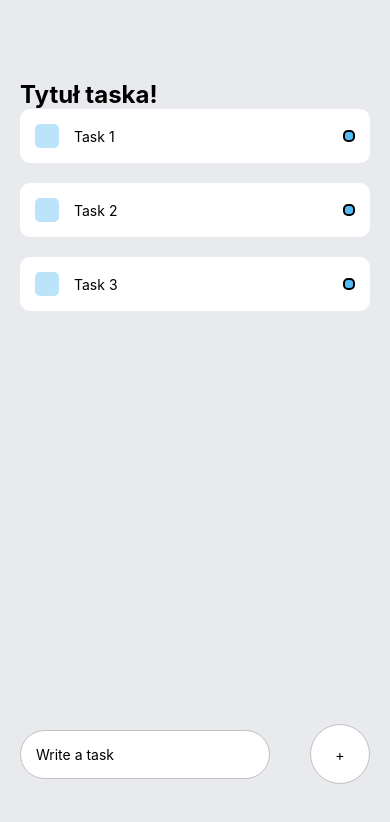
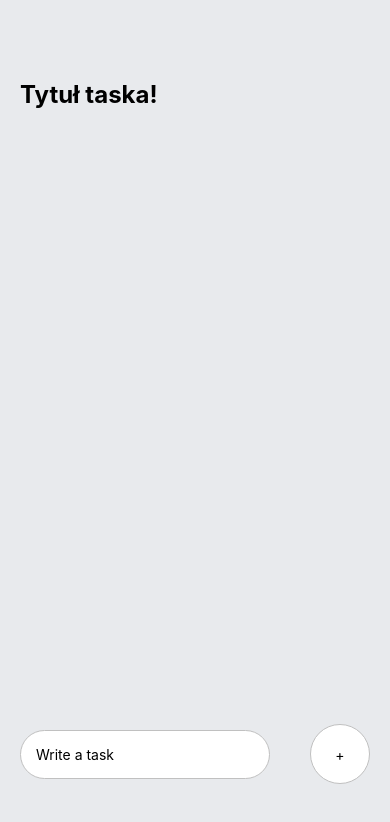
Before and after one commit to OliPal98/todo-online, a React Native app: screen / in a window 390 px wide. Shown: the top 822 px of the page. Built offline with nearby package versions, Linux system fonts and the light colour scheme.

Commit message:
Add a new Task Function

```diff
--- a/App.js
+++ b/App.js
@@ -1,22 +1,35 @@
+import React, { useState } from 'react';
 import { StyleSheet, Text, View, KeyboardAvoidingView, TextInput, TouchableOpacity } from 'react-native';
 import Task from './components/Task';
 
 export default function App() {
-  const handleTask = () => { }
+  const [task, setTask] = useState('');
+  const [taskItems, setTaskItems] = useState([]);
+
+  const handleAddTask = () => {
+    setTaskItems([...taskItems, task]);
+    setTask('');
+  }
   return (
     <View style={styles.container}>
       <View style={styles.taskWrapper}>
         <Text style={styles.sectionTitle}>Tytuł taska!</Text>
         <View style={styles.items}>
-          <Task text="Task 1"></Task>
-          <Task text="Task 2"></Task>
-          <Task text="Task 3"></Task>
+          {
+            taskItems.map((item, index) => {
+              return (
+                <TouchableOpacity key={index}>
+                  <Task text={item} />
+                </TouchableOpacity>
+              )
+            })
+          }
         </View>
       </View>
 
       <KeyboardAvoidingView style={styles.writeTaskWrapper}>
-        <TextInput style={styles.input} placeholder={'Write a task'} />
-        <TouchableOpacity onPress={() => handleTask()}>
+        <TextInput style={styles.input} placeholder={'Write a task'} value={task} onChangeText={(text) => setTask(text)} />
+        <TouchableOpacity onPress={() => handleAddTask()}>
           <View style={styles.addWrapper}>
             <Text style={styles.addText}>+</Text>
           </View>
```
